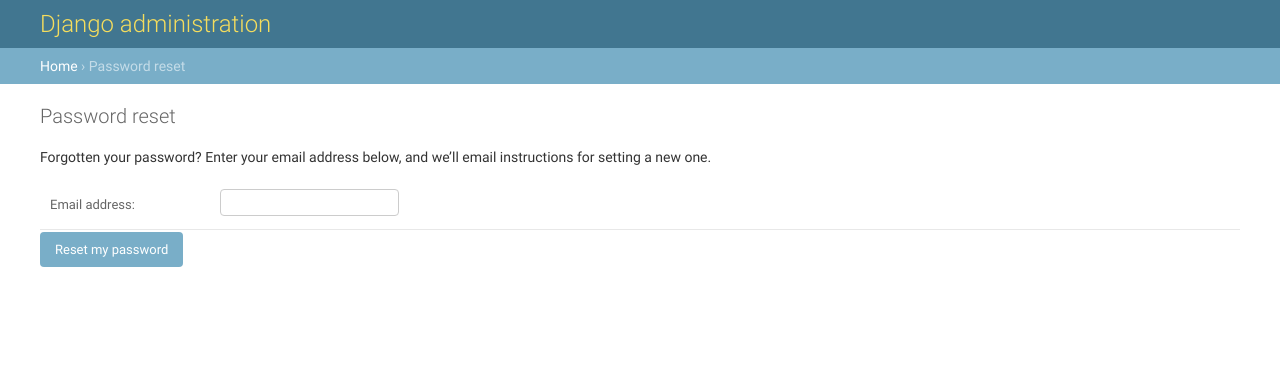
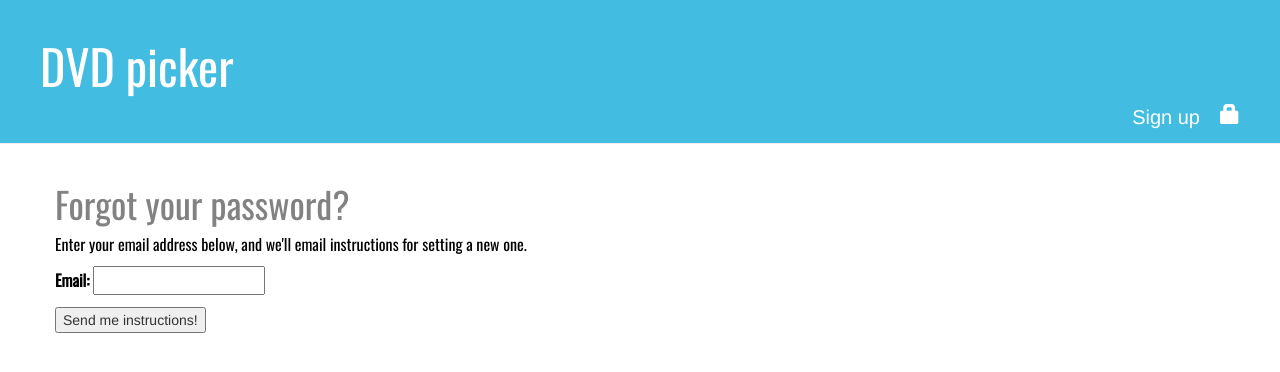
Before and after one commit to rsdavies/dvd-catalogue, a Django app: page /accounts/password_reset/ in a window 1280 px wide. Shown: the top 372 px of the page. Run offline with Django 3.2, Linux system fonts and the light colour scheme; some libraries are stand-ins or nearby versions.

Commit message:
now added password change feature

```diff
--- a/dvds/templates/registration/login.html
+++ b/accounts/templates/registration/login.html
@@ -2,6 +2,7 @@
 {% block content %}
 {% if form.errors %}
     <p>Your username and password didn't match. Please try again.</p>
+    <a href="{% url 'password_reset' %}"><span style="font-size:20px">Forgot password?</span></a>
 {% endif %}
 
 <form method="post" action="{% url 'login' %}">
@@ -9,4 +10,5 @@
    {{ form.as_p }}
     <input type="submit" value="login" />
 </form>
+<a href="{% url 'password_reset' %}"><span style="font-size:20px">Forgot password?</span></a>
 {% endblock %}
--- /dev/null
+++ b/accounts/templates/registration/password_reset_form.html
@@ -0,0 +1,13 @@
+{% extends 'base.html' %}
+
+{% block content %}
+  <h1>Forgot your password?</h1>
+  <p>Enter your email address below, and we'll email instructions for setting a new one.</p>
+
+  <form method="POST">
+    {% csrf_token %}
+    {{ form.as_p }}
+    <input type="submit" value="Send me instructions!">
+  </form>
+</div>
+{% endblock %}
--- a/dvdcatalogue/templates/base.html
+++ b/dvdcatalogue/templates/base.html
@@ -14,7 +14,7 @@
             <p class="top-menu" style="font-size: 20px">Hello {{ user.username }} (<a href="{% url 'logout' %}">Log out</a>)</p>
             {% else %}
             <a href="{% url 'login' %}" class="top-menu"><span class="glyphicon glyphicon-lock" style="font-size: 20px"></span></a>
-            <a href="{% url 'signup' %}" class="top-menu"><span style="font-size:20px">Sign up</span>
+            <a href="{% url 'signup' %}" class="top-menu"><span style="font-size:20px">Sign up</span></a>
             {% endif %}
 
         </div>
```
Also changed, not shown: accounts/templates/registration/password_reset_complete.html (added, +7 -0 lines), accounts/templates/registration/password_reset_confirm.html (added, +11 -0 lines), accounts/templates/registration/password_reset_done.html (added, +7 -0 lines), dvdcatalogue/settings.py (+6 -1 lines), 1 other file.
